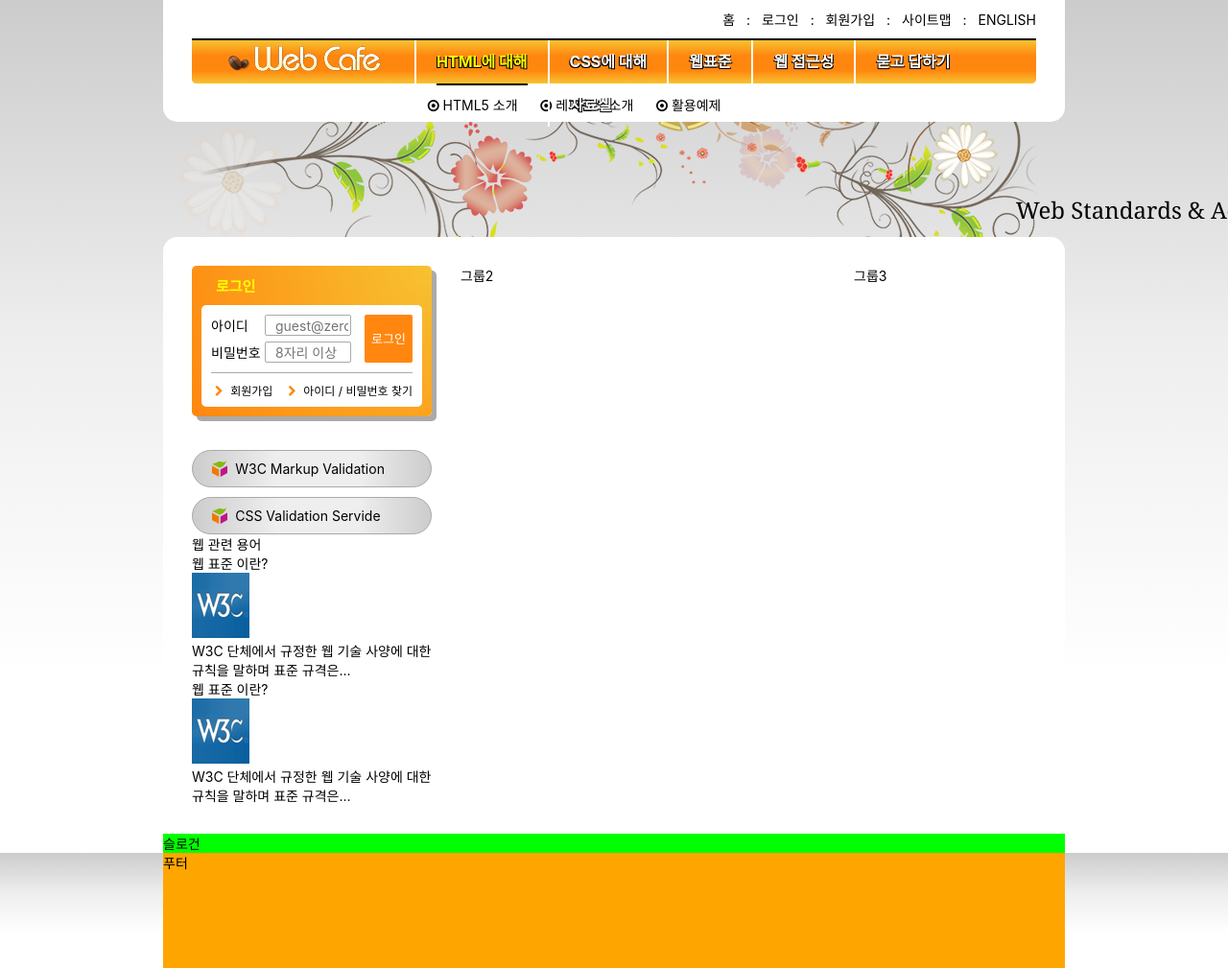
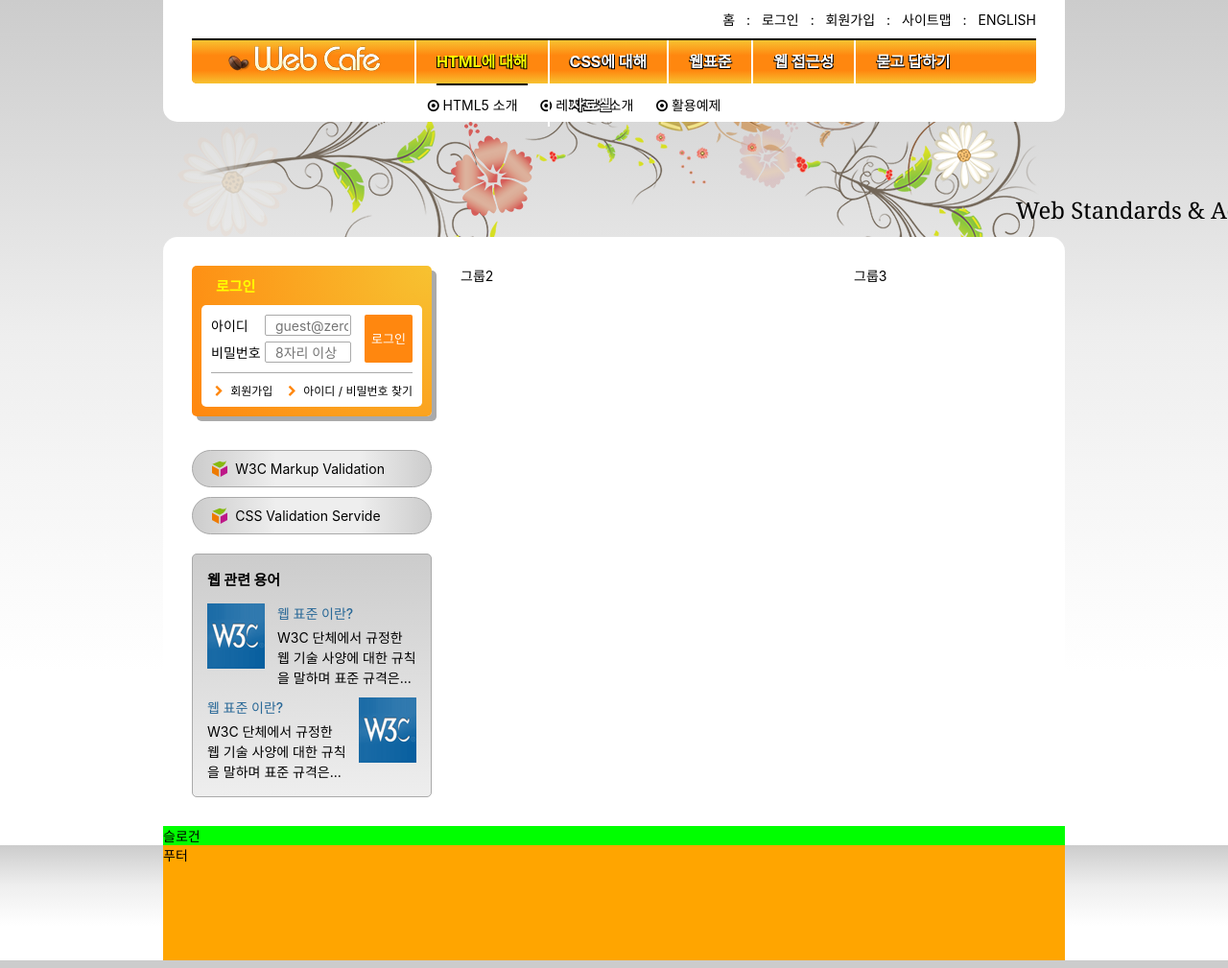
Before and after one commit to PisoDev77/zeroConnecTo, a website: page HTML5/index.html in a window 1280 px wide. Shown: the top 1009 px of the page at 96% size. Drawn offline with Linux system fonts and the light colour scheme; a web font is replaced by a local one.

Commit message:
웹 표준 용어 디자인 완성 float에 대한 내용 다시 참고할 것

```diff
--- a/HTML5/css/index.css
+++ b/HTML5/css/index.css
@@ -286,13 +286,6 @@ a{
         width: 250px;
     }
 
-    .group2{
-        width: 380px;
-        /* order: 1; */
-    }
-    .group3{
-        width: 190px;
-    }
 
         .login{
             background: radial-gradient(circle at right top, #f7c231, #FF870F);
@@ -387,6 +380,63 @@ a{
 
             }
 
+        /* 웹 관련 용어 */
+        .term{
+            background: #ccc linear-gradient(to bottom, #ccc, #eee);
+            margin-top: 20px;
+            padding: 15px;
+            border: 1px solid #aaa;
+            border-radius: 5px;
+        }
+        .term-title{
+            font-size: 1.5rem;
+            font-weight: 700;
+        }
+
+        .term-list{
+            margin-top: 15px;
+        }
+            .term-list div{
+                margin-top: 10px;
+                display: flow-root;
+            }
+            .term-list-subject, .term-list-brief{
+                float: right;
+                width: 145px;
+            }
+            .term-list-subject{
+                color: #296897;
+                font-weight: 500;
+            }
+            .term-list-thumbnail{
+                float: left;
+            }
+            .term-list-thumbnail img{
+
+                /* display: block; */
+                /* vertical-align: top; */
+                vertical-align: middle;
+            }
+            .term-list-brief{
+                line-height: 1.5;
+                margin-top: 5px;
+            }
+            .cross .term-list-subject, .cross .term-list-brief{
+                float: left;
+            }
+            .cross .term-list-thumbnail{
+                float: right;
+            }
+
+
+        .group2{
+            width: 380px;
+            /* order: 1; */
+        }
+        .group3{
+            width: 190px;
+        }
+
     /* 슬로건 */
 .slogan{
     background: lime;
--- a/HTML5/index.html
+++ b/HTML5/index.html
@@ -237,7 +237,7 @@
         <section class="term">
           <h2 class="term-title">웹 관련 용어</h2>
           <dl class="term-list">
-            <div class="odd">
+            <div>
               <dt class="term-list-subject">웹 표준 이란?</dt>
               <dd class="term-list-thumbnail">
                 <img src="./assets/web_standards.gif" alt="W3C 로고" />
@@ -246,7 +246,7 @@
                 W3C 단체에서 규정한 웹 기술 사양에 대한 규칙을 말하며 표준 규격은...
               </dd>
             </div>
-            <div class="even">
+            <div class="cross">
               <dt class="term-list-subject">웹 표준 이란?</dt>
               <dd class="term-list-thumbnail">
                 <img src="./assets/web_standards.gif" alt="W3C 로고" />
```
